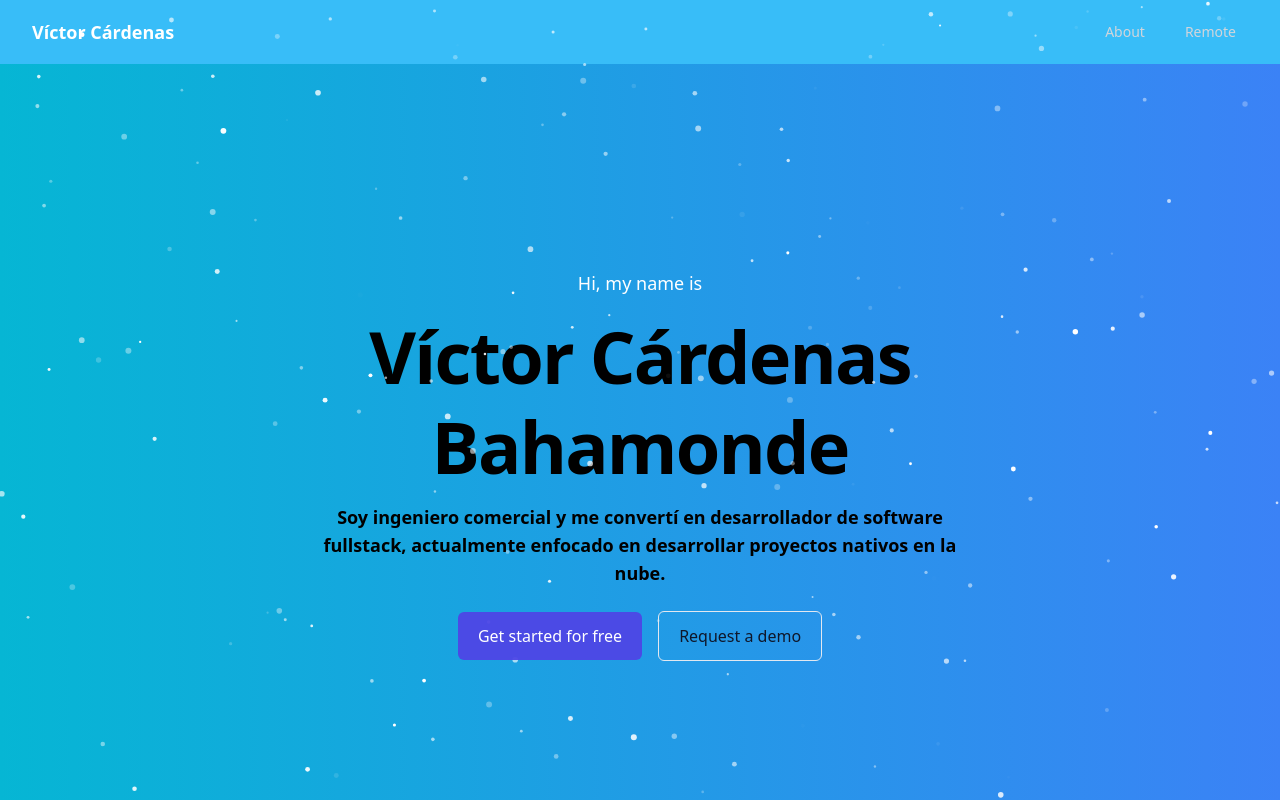
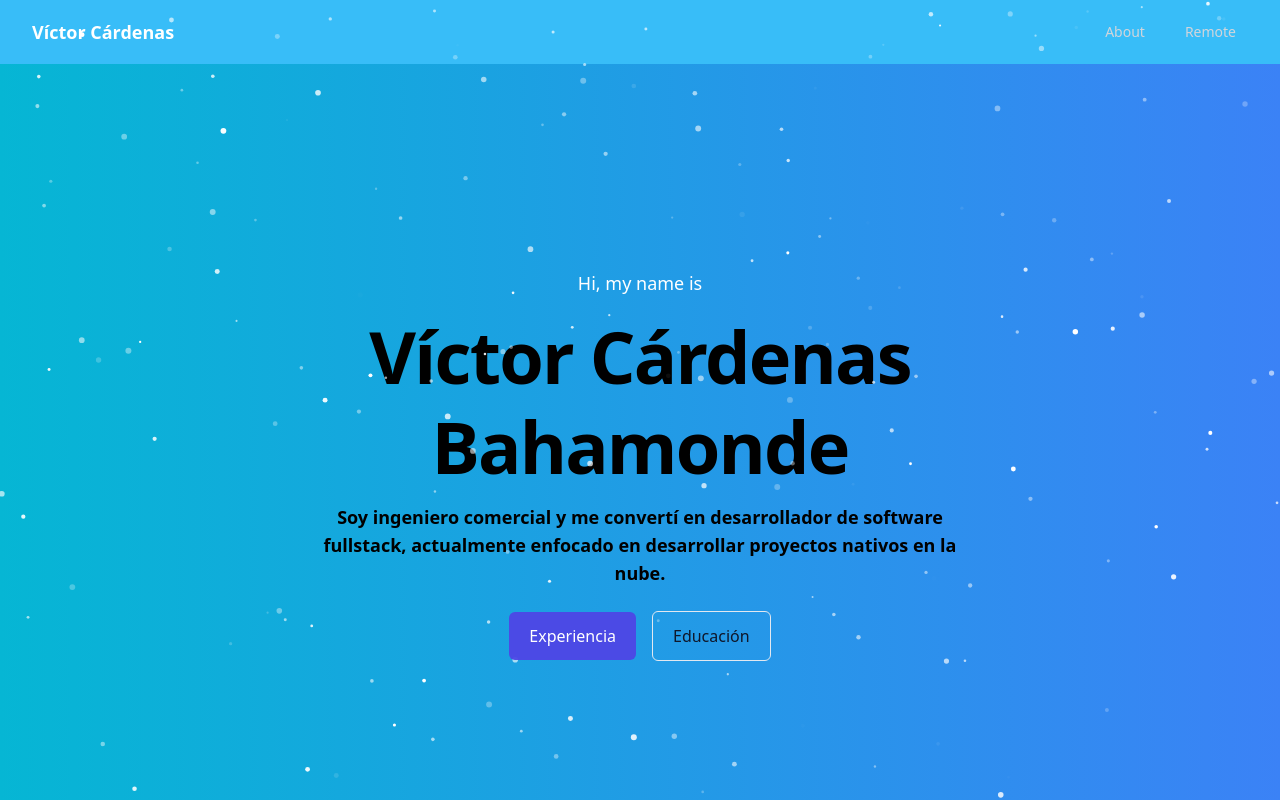
Before and after one commit to vicarb/makerpf, a Next.js app: page / in a window 1280 px wide. Shown: the top 800 px of the page. Built offline with nearby package versions, Linux system fonts and the light colour scheme.

Commit message:
Button text change

```diff
--- a/components/FName/FName.tsx
+++ b/components/FName/FName.tsx
@@ -18,8 +18,8 @@ export const FName = () => {
     </div>
 
     <div className="mt-6 flex items-center justify-center gap-4">
-      <a href="#" className="transform rounded-md bg-indigo-600/95 px-5 py-3 font-medium text-white transition-colors hover:bg-indigo-700">Get started for free</a>
-      <a href="#" className="transform rounded-md border border-slate-200 px-5 py-3 font-medium text-slate-900 transition-colors hover:bg-slate-50"> Request a demo </a>
+      <a href="#" className="transform rounded-md bg-indigo-600/95 px-5 py-3 font-medium text-white transition-colors hover:bg-indigo-700">Experiencia</a>
+      <a href="#" className="transform rounded-md border border-slate-200 px-5 py-3 font-medium text-slate-900 transition-colors hover:bg-slate-50">Educación </a>
     </div>
   </motion.div>
 </section>
```
